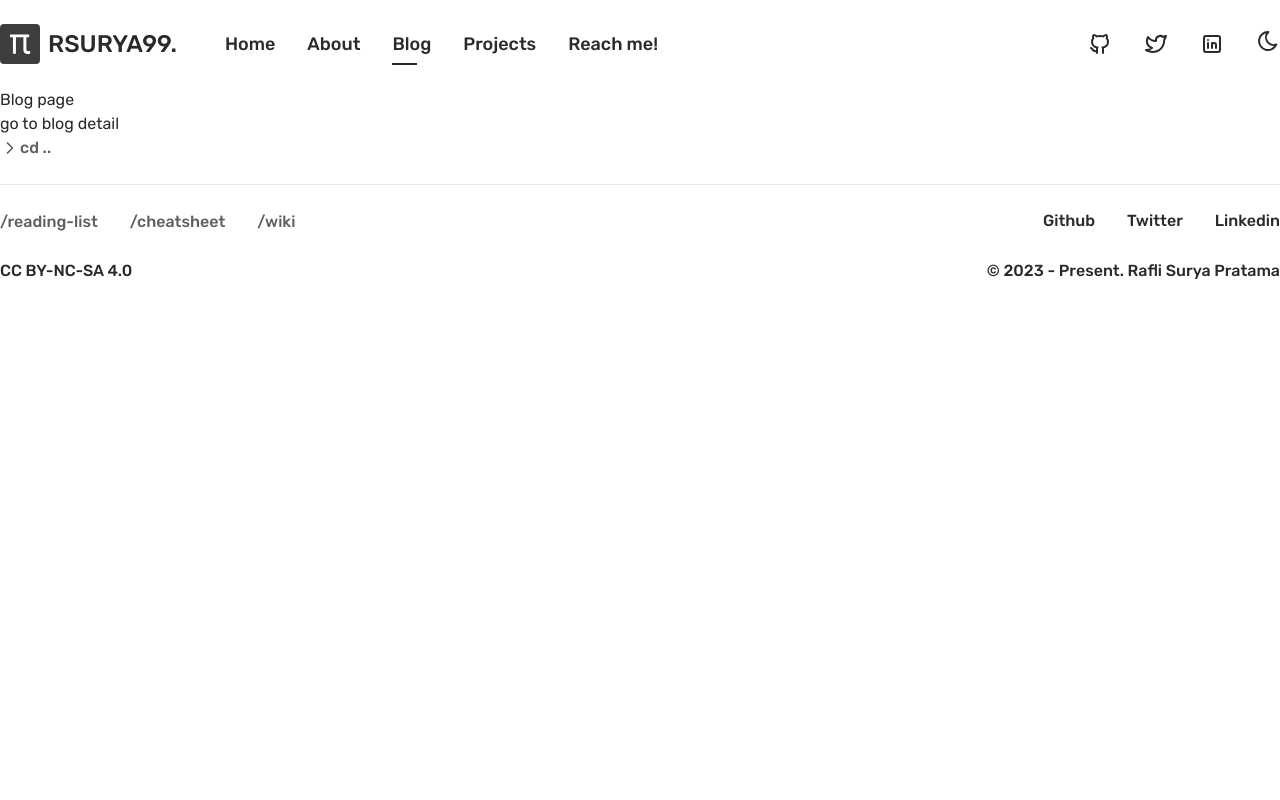
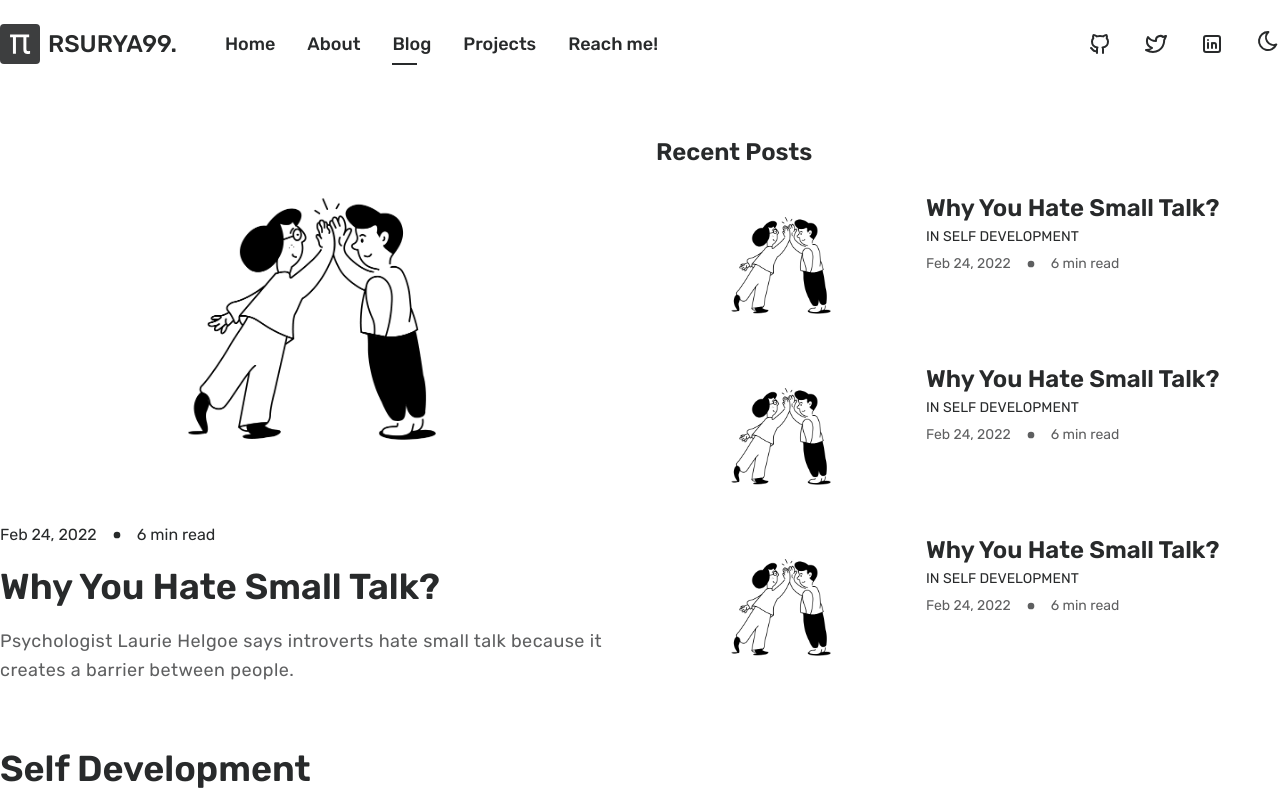
Before and after one commit to RSurya99/rsurya.works, a Next.js app: page /blog in a window 1280 px wide. Shown: the top 800 px of the page. Built offline with nearby package versions, Linux system fonts and the light colour scheme.

Commit message:
feat: add blog index page

```diff
--- a/src/middleware.ts
+++ b/src/middleware.ts
@@ -3,6 +3,6 @@ import type { NextRequest } from 'next/server'
 
 export function middleware(req: NextRequest) {
   const { pathname } = req.nextUrl
-  if(pathname.includes('/blog') || pathname.includes('/wiki')) return NextResponse.redirect(new URL('/under-development', req.url))
+  if(pathname.includes('/wiki')) return NextResponse.redirect(new URL('/under-development', req.url))
   return NextResponse.next()
 }
--- a/src/pages/blog/index.tsx
+++ b/src/pages/blog/index.tsx
@@ -1,13 +1,95 @@
 import React, { useEffect } from 'react'
 import DefaultLayout from '~/layouts/default'
 import Link from 'next/link'
+import Image from 'next/image'
+import { IconPointFilled } from '@tabler/icons-react'
+import { IconArrowNarrowRight } from '@tabler/icons-react'
 
 const BlogIndex = () => {
   return (
-    <section className="max-w-screen-xl mx-auto">
-      <div>Blog page</div>
-      <Link href="/blog/1">go to blog detail</Link>
-    </section>
+    <div className="w-full max-w-screen-xl mx-auto py-12 space-y-16">
+      <section id="latest" className='grid grid-cols-2 gap-x-8'>
+        <div className='w-full'>
+          <div className="flex flex-col gap-y-5">
+            <Image src='/static/images/blog/post-1.jpg' width={700} height={411} alt='Post Image' className='rounded-lg' />
+            <div className="flex items-center gap-x-3">
+              <span>Feb 24, 2022</span>
+              <IconPointFilled className='w-4 h-4' />
+              <span>6 min read</span>
+            </div>
+            <h2 className='text-4xl font-semibold'>Why You Hate Small Talk?</h2>
+            <p className="text-lg tracking-wide leading-relaxed text-primary-300 dark:text-zinc-200">Psychologist Laurie Helgoe says introverts hate small talk because it creates a barrier between people.</p>
+          </div>
+        </div>
+        <div className='space-y-6'>
+          <h3 className='text-2xl font-semibold'>Recent Posts</h3>
+          {Array(3).fill('').map((_, i) => (
+            <div key={i} className="flex gap-x-5">
+              <Image src='/static/images/blog/post-1.jpg' width={250} height={146} alt='Post Image' className='rounded-lg' />
+              <div className="space-y-1.5">
+                <h3 className='text-2xl font-semibold'>Why You Hate Small Talk?</h3>
+                <span className='text-sm'>IN SELF DEVELOPMENT</span>
+                <div className="flex items-center gap-x-3 text-sm text-primary-300 dark:text-zinc-200">
+                  <span>Feb 24, 2022</span>
+                  <IconPointFilled className='w-4 h-4' />
+                  <span>6 min read</span>
+                </div>
+              </div>
+            </div>
+          ))}
+        </div>
+      </section>
+      <section id="self-development" className='space-y-6'>
+        <h2 className='text-4xl font-semibold'>Self Development</h2>
+        <hr className='border border-primary/25' />
+        <div className="grid grid-cols-3 gap-x-10">
+          {Array(3).fill('').map((_, i) => (
+          <div key={i} className="space-y-3">
+            <Image src='/static/images/blog/post-1.jpg' width={400} height={235} alt='Post Image' className='rounded-lg' />
+            <div className="space-y-2">
+              <h3 className='text-3xl font-semibold'>Why Do You Hate Small Talk?</h3>
+              <div className="flex items-center gap-x-3 text-primary-300 dark:text-zinc-200">
+                <span>Feb 24, 2022</span>
+                <IconPointFilled className='w-4 h-4' />
+                <span>6 min read</span>
+              </div>
+            </div>
+          </div>
+          ))}
+        </div>
+        <div className="w-full flex justify-end">
+          <Link href='/blog/self-development' className="w-fit p-3 flex items-center font-medium hover:bg-zinc-100 hover:dark:bg-zinc-700 rounded-lg transition-colors duration-300">
+            More posts
+            <IconArrowNarrowRight className="ml-2" />
+          </Link>
+        </div>
+      </section>
+      <section id="web-development" className='space-y-6'>
+        <h2 className='text-4xl font-semibold'>Web Development</h2>
+        <hr className='border border-primary/25' />
+        <div className="grid grid-cols-3 gap-x-10">
+          {Array(3).fill('').map((_, i) => (
+          <div key={i} className="space-y-3">
+            <Image src='/static/images/blog/post-1.jpg' width={400} height={235} alt='Post Image' className='rounded-lg' />
+            <div className="space-y-2">
+              <h3 className='text-3xl font-semibold'>Why Do You Hate Small Talk?</h3>
+              <div className="flex items-center gap-x-3 text-primary-300 dark:text-zinc-200">
+                <span>Feb 24, 2022</span>
+                <IconPointFilled className='w-4 h-4' />
+                <span>6 min read</span>
+              </div>
+            </div>
+          </div>
+          ))}
+        </div>
+        <div className="w-full flex justify-end">
+          <Link href='/blog/self-development' className="w-fit p-3 flex items-center font-medium hover:bg-zinc-100 hover:dark:bg-zinc-700 rounded-lg transition-colors duration-300">
+            More posts
+            <IconArrowNarrowRight className="ml-2" />
+          </Link>
+        </div>
+      </section>
+    </div>
   )
 }
 
```
Also changed, not shown: public/static/images/blog/post-1.jpg.
